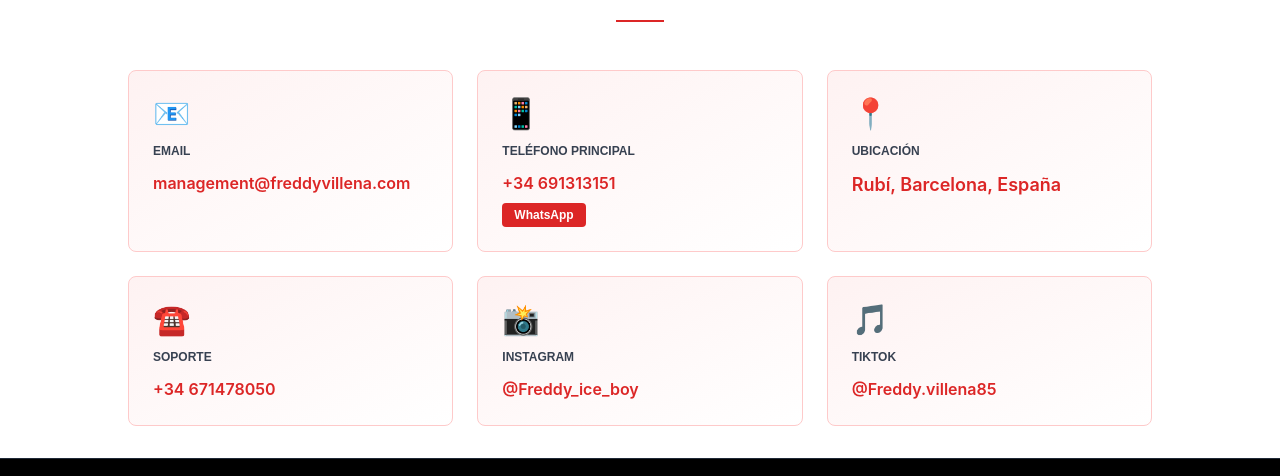
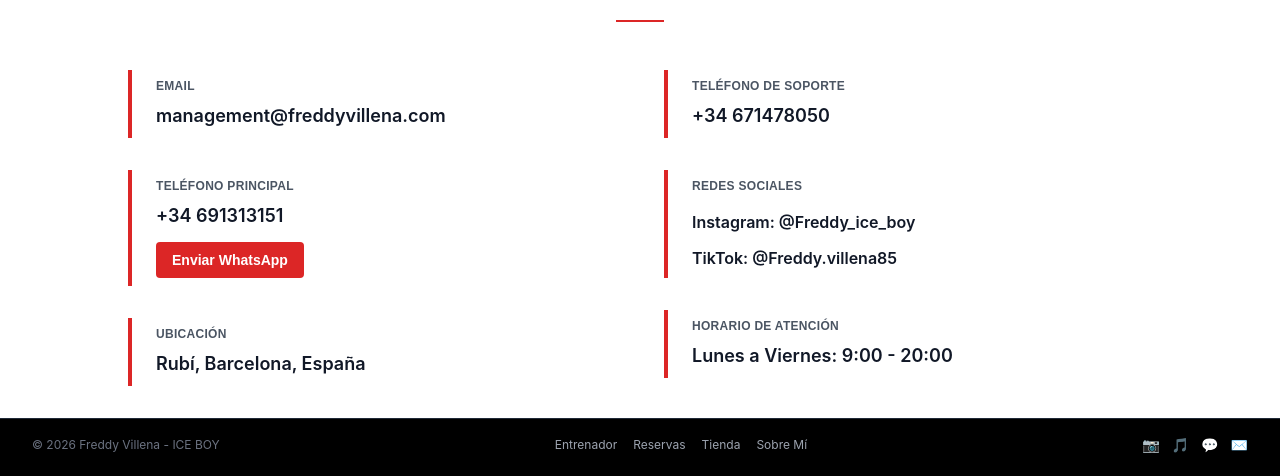
Before and after one commit to bieltornerj-creator/freddy-villena-mma, a Next.js app: page / in a window 1280 px wide. Shown: the part 4635-5111 px from the top of the page. Built offline with nearby package versions, Linux system fonts and the light colour scheme; no server answers.

Commit message:
Redesign Contact section - professional layout without emojis, clean and minimal design

```diff
--- a/src/components/Contact.jsx
+++ b/src/components/Contact.jsx
@@ -27,33 +27,33 @@ export default function Contact() {
           transition={{ duration: 0.8, delay: 0.2 }}
           className="max-w-5xl mx-auto mt-12"
         >
-          <div className="grid md:grid-cols-3 gap-6">
-            {/* Email Card */}
+          <div className="grid md:grid-cols-2 gap-12">
+            {/* Left Column */}
+            <div className="space-y-8">
+              {/* Email */}
               <motion.div
-              whileHover={{ y: -5 }}
-              className="bg-gradient-to-br from-red-50 to-white rounded-lg p-6 border border-red-200"
+                whileHover={{ x: 5 }}
+                className="border-l-4 border-red-600 pl-6 py-2"
               >
-              <p className="text-3xl mb-3">📧</p>
-              <p className="text-gray-700 text-xs font-bold uppercase mb-3">Email</p>
+                <p className="text-gray-600 text-xs font-bold uppercase tracking-wide mb-2">Email</p>
                 <a
                   href={`mailto:${email}`}
-                className="text-red-600 font-semibold hover:text-red-700 transition-colors break-all"
+                  className="text-gray-900 font-semibold text-lg hover:text-red-600 transition-colors break-all"
                 >
                   {email}
                 </a>
               </motion.div>
 
-            {/* Phone Main Card */}
+              {/* Phone Principal */}
               <motion.div
-              whileHover={{ y: -5 }}
-              className="bg-gradient-to-br from-red-50 to-white rounded-lg p-6 border border-red-200"
+                whileHover={{ x: 5 }}
+                className="border-l-4 border-red-600 pl-6 py-2"
               >
-              <p className="text-3xl mb-3">📱</p>
-              <p className="text-gray-700 text-xs font-bold uppercase mb-3">Teléfono Principal</p>
-              <div className="space-y-2">
+                <p className="text-gray-600 text-xs font-bold uppercase tracking-wide mb-2">Teléfono Principal</p>
+                <div className="space-y-3">
                   <a
                     href={`tel:${phoneMain}`}
-                  className="block text-red-600 font-semibold hover:text-red-700 transition-colors"
+                    className="block text-gray-900 font-semibold text-lg hover:text-red-600 transition-colors"
                   >
                     +34 {phoneMain}
                   </a>
@@ -61,71 +61,74 @@ export default function Contact() {
                     href={`https://wa.me/34${phoneMain}`}
                     target="_blank"
                     rel="noopener noreferrer"
-                  className="inline-block px-3 py-1 bg-red-600 text-white text-xs font-bold rounded hover:bg-red-700 transition-colors"
+                    className="inline-block px-4 py-2 bg-red-600 text-white text-sm font-bold rounded hover:bg-red-700 transition-colors"
                   >
-                  WhatsApp
+                    Enviar WhatsApp
                   </a>
                 </div>
               </motion.div>
 
-            {/* Location Card */}
+              {/* Location */}
               <motion.div
-              whileHover={{ y: -5 }}
-              className="bg-gradient-to-br from-red-50 to-white rounded-lg p-6 border border-red-200"
+                whileHover={{ x: 5 }}
+                className="border-l-4 border-red-600 pl-6 py-2"
               >
-              <p className="text-3xl mb-3">📍</p>
-              <p className="text-gray-700 text-xs font-bold uppercase mb-3">Ubicación</p>
-              <p className="text-red-600 font-semibold">Rubí, Barcelona, España</p>
+                <p className="text-gray-600 text-xs font-bold uppercase tracking-wide mb-2">Ubicación</p>
+                <p className="text-gray-900 font-semibold text-lg">Rubí, Barcelona, España</p>
               </motion.div>
+            </div>
 
-            {/* Support Phone Card */}
+            {/* Right Column */}
+            <div className="space-y-8">
+              {/* Support Phone */}
               <motion.div
-              whileHover={{ y: -5 }}
-              className="bg-gradient-to-br from-red-50 to-white rounded-lg p-6 border border-red-200"
+                whileHover={{ x: 5 }}
+                className="border-l-4 border-red-600 pl-6 py-2"
               >
-              <p className="text-3xl mb-3">☎️</p>
-              <p className="text-gray-700 text-xs font-bold uppercase mb-3">Soporte</p>
+                <p className="text-gray-600 text-xs font-bold uppercase tracking-wide mb-2">Teléfono de Soporte</p>
                 <a
                   href={`tel:${phoneSupport}`}
-                className="text-red-600 font-semibold hover:text-red-700 transition-colors"
+                  className="text-gray-900 font-semibold text-lg hover:text-red-600 transition-colors"
                 >
                   +34 {phoneSupport}
                 </a>
               </motion.div>
 
-            {/* Instagram Card */}
+              {/* Social Networks */}
               <motion.div
-              whileHover={{ y: -5 }}
-              className="bg-gradient-to-br from-red-50 to-white rounded-lg p-6 border border-red-200"
+                whileHover={{ x: 5 }}
+                className="border-l-4 border-red-600 pl-6 py-2"
               >
-              <p className="text-3xl mb-3">📸</p>
-              <p className="text-gray-700 text-xs font-bold uppercase mb-3">Instagram</p>
+                <p className="text-gray-600 text-xs font-bold uppercase tracking-wide mb-4">Redes Sociales</p>
+                <div className="space-y-3">
                   <a
                     href="https://www.instagram.com/Freddy_ice_boy"
                     target="_blank"
                     rel="noopener noreferrer"
-                className="text-red-600 font-semibold hover:text-red-700 transition-colors"
+                    className="block text-gray-900 font-semibold hover:text-red-600 transition-colors"
                   >
-                @Freddy_ice_boy
+                    Instagram: @Freddy_ice_boy
                   </a>
-            </motion.div>
-
-            {/* TikTok Card */}
-            <motion.div
-              whileHover={{ y: -5 }}
-              className="bg-gradient-to-br from-red-50 to-white rounded-lg p-6 border border-red-200"
-            >
-              <p className="text-3xl mb-3">🎵</p>
-              <p className="text-gray-700 text-xs font-bold uppercase mb-3">TikTok</p>
                   <a
                     href="https://www.tiktok.com/@Freddy.villena85"
                     target="_blank"
                     rel="noopener noreferrer"
-                className="text-red-600 font-semibold hover:text-red-700 transition-colors"
+                    className="block text-gray-900 font-semibold hover:text-red-600 transition-colors"
                   >
-                @Freddy.villena85
+                    TikTok: @Freddy.villena85
                   </a>
+                </div>
               </motion.div>
+
+              {/* Hours */}
+              <motion.div
+                whileHover={{ x: 5 }}
+                className="border-l-4 border-red-600 pl-6 py-2"
+              >
+                <p className="text-gray-600 text-xs font-bold uppercase tracking-wide mb-2">Horario de Atención</p>
+                <p className="text-gray-900 font-semibold">Lunes a Viernes: 9:00 - 20:00</p>
+              </motion.div>
+            </div>
           </div>
         </motion.div>
       </div>
```
Lines whose indentation alone changed are shown as unchanged.
